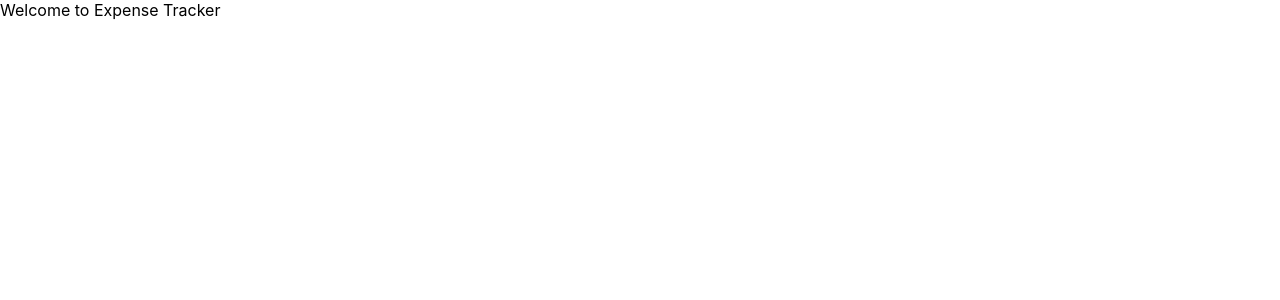
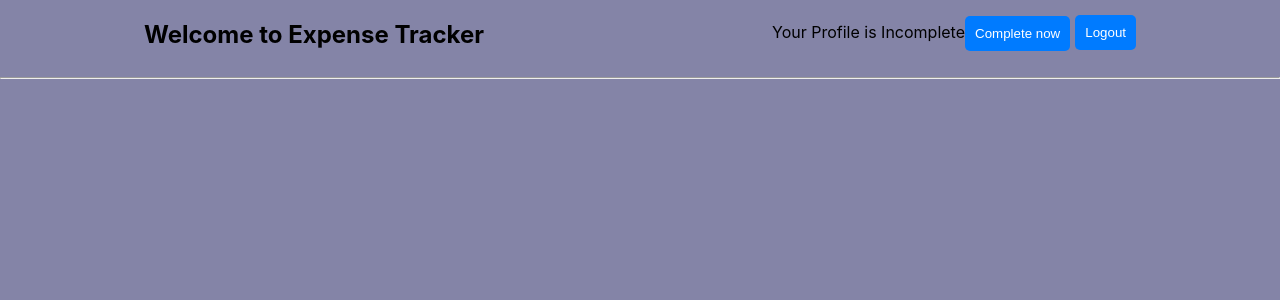
Before and after one commit to bipinlongjam/expensetrackreact, a React (Create React App) app: page / in a window 1280 px wide. Shown: the top 300 px of the page. Built offline with nearby package versions, Linux system fonts and the light colour scheme; sample sign-in values are in the browser's storage.

Commit message:
add update details

```diff
--- a/src/components/Home/Home.js
+++ b/src/components/Home/Home.js
@@ -1,8 +1,100 @@
-import React from 'react'
+import React, { useRef, useState, useEffect} from 'react'
+import classes from './Home.module.css'
+import { Link, useNavigate } from 'react-router-dom'
+import { useExpense } from '../../context/auth-context'
+
+
 
 const Home = () => {
+
+    const{logout, token} = useExpense()
+    const [showForm, setShowForm] = useState(false);
+    const fullnameRef = useRef();
+    const profileurlRef = useRef();
+    const navigate =  useNavigate();
+
+    const handleCompleteNow=()=>{
+        setShowForm(true)
+    }
+
+    //Cancel update
+    const handleCancel = () => {
+        setShowForm(false); // Set showForm to false to hide the form
+    };
+
+    const handleLogout = () => {
+        logout();
+    };
+    useEffect(() => {
+        if (!token) {
+            // If the user is logged out, redirect to the login page
+            navigate('/login')
+        }
+    }, [token, navigate]);
+
+
+    const handleSubmit = async (e) =>{
+        e.preventDefault();
+        const formData = {
+            fullname :fullnameRef.current.value,
+            profilePhotoUrl: profileurlRef.current.value
+        }
+        console.log('Form submitted:', formData);
+        try{
+
+            const response = await fetch(` https://expensereact-c2044-default-rtdb.firebaseio.com/expense.json`,{
+                method:'POST',
+                headers:{
+                    'Content-type':'application/json'
+                },
+                body:JSON.stringify(formData)
+            });
+            if(!response.ok){
+                throw new Error('Failed to submit form')
+            }
+            console.log('Successfully submitted');
+            fullnameRef.current.value = '';
+            profileurlRef.current.value = '';
+        }catch(error){
+            console.log('Error submitting form', error.message);
+        }
+    }
   return (
-    <div> Welcome to Expense Tracker </div>
+<div className={classes.container}>
+    <div className={classes.header}>
+    <div >
+        <h2>
+         Welcome to Expense Tracker
+        </h2>
+    </div>
+    <div className={classes.profile}>
+    <p>Your Profile is Incomplete
+    <span><button onClick={handleCompleteNow}>Complete now</button></span></p>
+    <span><button className={classes.logbtn} onClick={handleLogout}>Logout</button></span>
+    </div>
+    </div>
+    <hr></hr>
+      {
+        showForm && (
+            <div>
+                <h2>Contact Details:</h2>
+            <form className={`${classes.form}`} onSubmit={handleSubmit}>
+            <div className={classes.details}>
+                <label>Fullname:</label>
+                <input type="text" ref={fullnameRef} />
+                <label>Profile Photo URL:</label>
+                <input type="text" ref={profileurlRef} />
+            </div>
+            <div className={classes.btn}>
+            <button type="button" onClick={handleCancel}>Cancel</button>
+            <button type="submit">Update</button>
+            </div>
+
+        </form>
+        </div>
+        )
+      }
+    </div>
   )
 }
 
--- /dev/null
+++ b/src/components/Home/Home.module.css
@@ -0,0 +1,45 @@
+.container{
+    background: rgb(132, 132, 167);
+    height: 100vh;
+    width: 100vw;
+    margin: 0 auto;
+}
+.header {
+    display: flex;
+    justify-content: space-around;
+}
+.profile{
+    display: flex;
+    justify-content: flex-end;
+}
+.logbtn{
+    margin-top:15px;
+    margin-left: 5px;
+}
+.form {
+    display: flex;
+    justify-content: space-between;
+    width: 60%; /* Set the width to 40% of the screen */
+    margin: 0 auto; /* Center the form horizontally */
+    float: right; /* Float the form to the right */
+    margin-top: 5px;
+}
+.form button {
+    padding: 5px 8px; /* Adjust padding to make the button smaller */
+    width: 100px; /* Adjust font size to make the button text smaller */
+    height: 30px;
+    margin-left: 10px;
+    justify-content: center;
+    align-items: center;
+}
+.details{
+    display: flex;
+    flex-direction: row;
+    justify-content: space-around;
+}
+.btn{
+    display: flex;
+    justify-content: center;
+    margin: 0 auto;
+    margin: 10px;
+}
--- a/src/context/auth-context.js
+++ b/src/context/auth-context.js
@@ -1,4 +1,6 @@
+import { click } from "@testing-library/user-event/dist/click";
 import React, { createContext, useContext, useState } from "react";
+
 
 const UserContext = createContext({
     token: '',
@@ -13,18 +15,27 @@ export const ExpenseProvider = ({ children }) => {
     const initialToken = localStorage.getItem('token');
     const [token, setToken] = useState(initialToken);
 
+
+
+    const userIsLoggedIn = !!token; // Convert token to boolean
     // Login handler
     const loginHandler = (token) => {
         setToken(token);
         localStorage.setItem('token', token);
     };
 
-    const userIsLoggedIn = !!token; // Convert token to boolean
+    //Logout handler
+   const logoutHandler =()=>{
+    setToken(null)
+    localStorage.removeItem('token')
+    console.log("click logout")
+    }
 
     const value = {
         token: token,
         login: loginHandler,
-        userIsLoggedIn: userIsLoggedIn // Corrected usage
+        userIsLoggedIn: userIsLoggedIn, // Corrected usage
+        logout :logoutHandler
     };
 
     return (
```
